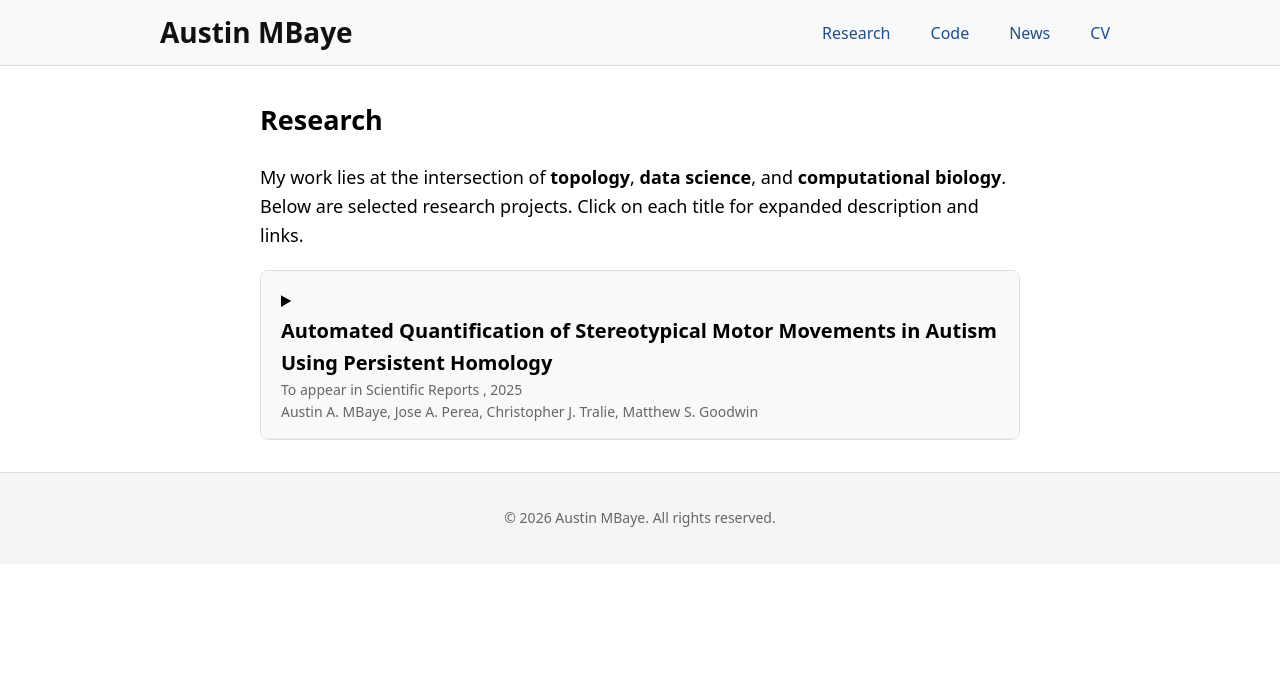
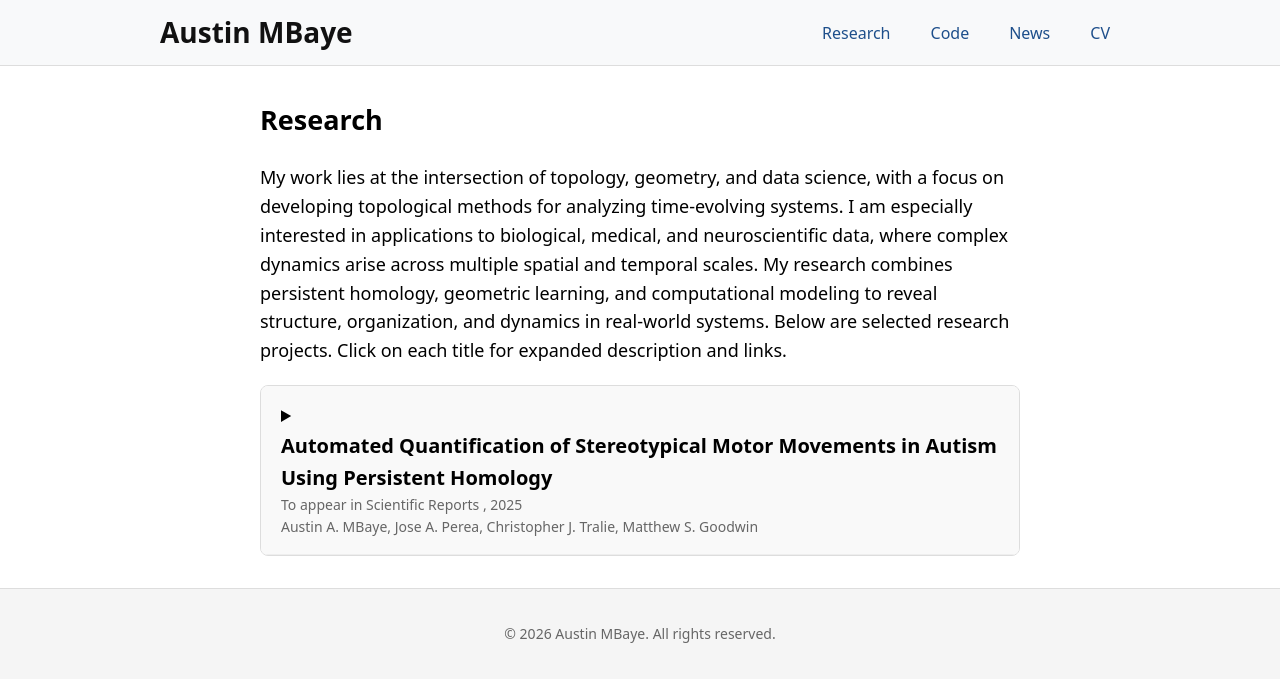
Before and after one commit to ambaye15/ambaye15.github.io, a Jekyll site: the page built from research.html, in a window 1280 px wide. Shown: the top 682 px of the page. Built offline with Jekyll 4.4.1, drawn with Linux system fonts in a browser that asks for light colours.

Commit message:
Update research.html

```diff
--- a/research.html
+++ b/research.html
@@ -9,7 +9,8 @@ permalink: /research/
 
   <div class="section-blurb">
     <p>
-      My work lies at the intersection of <strong>topology</strong>, <strong>data science</strong>, and <strong>computational biology</strong>. Below are selected research projects. Click on each title for expanded description and links.
+      My work lies at the intersection of topology, geometry, and data science, with a focus on developing topological methods for analyzing time-evolving systems. I am especially interested in applications to biological, medical, and neuroscientific data, where complex dynamics arise across multiple spatial and temporal scales. My research combines persistent homology, geometric learning, and computational modeling to reveal structure, organization, and dynamics in real-world systems.
+      Below are selected research projects. Click on each title for expanded description and links.
     </p>
   </div>
  <div class="research-entry-wrapper">
```
